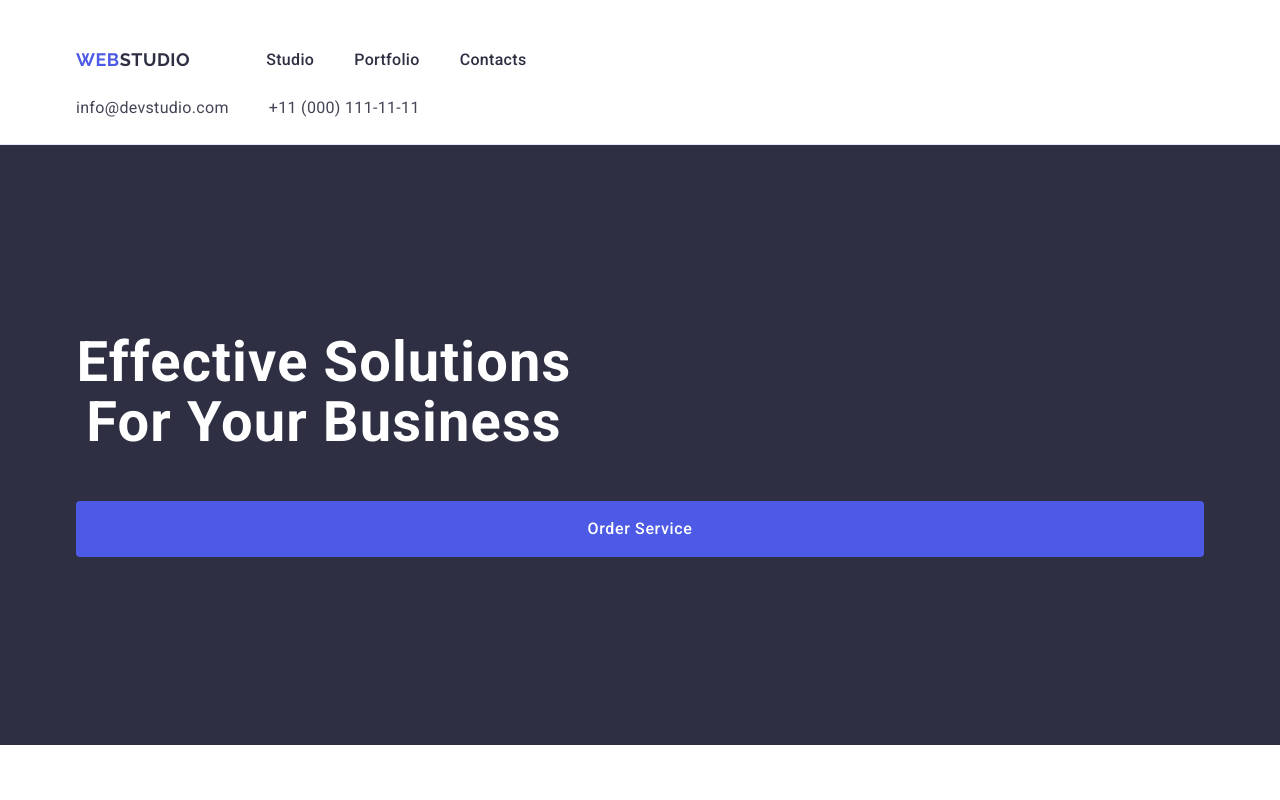
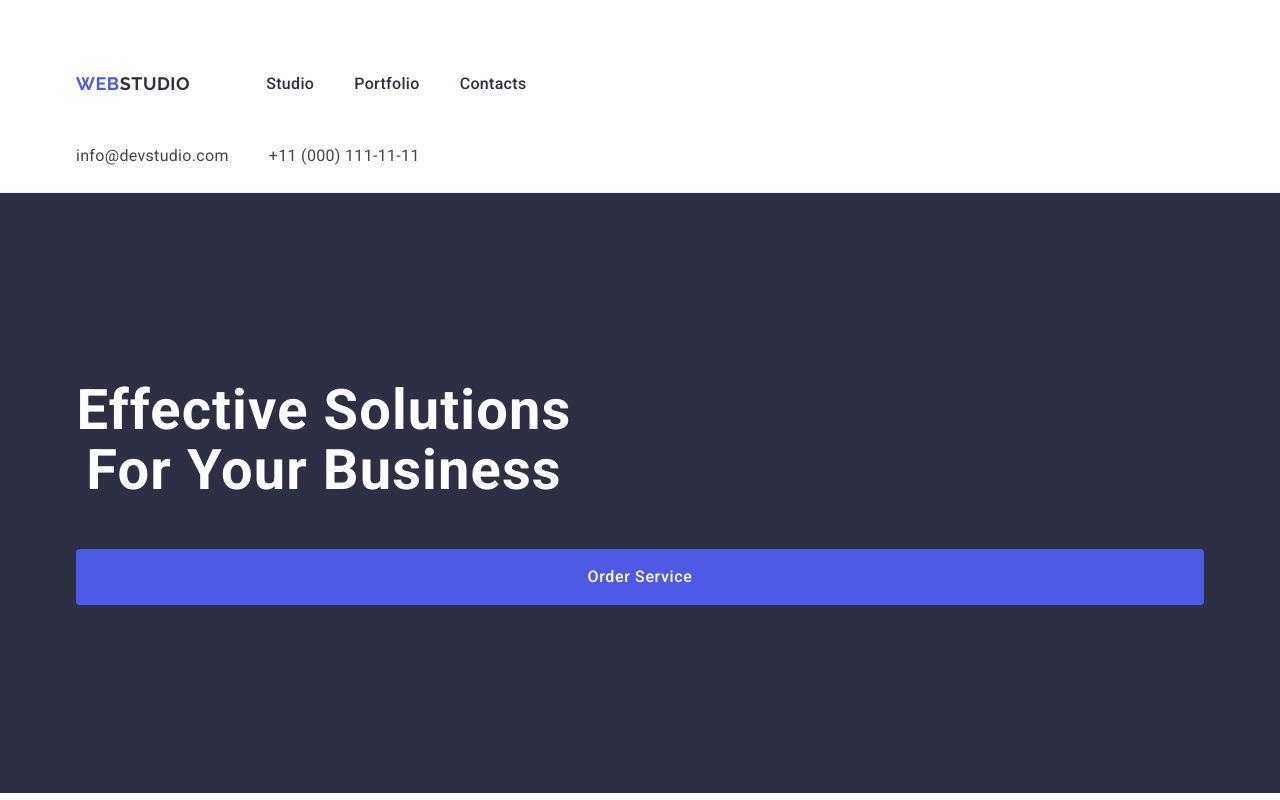
Before and after one commit to lilshudd/goit-markup-hw-03, a plain HTML site: page index.html in a window 1280 px wide. Shown: the top 800 px of the page. Drawn offline with nearby package versions, Linux system fonts and the light colour scheme.

Commit message:
Update styles.css

```diff
--- a/css/styles.css
+++ b/css/styles.css
@@ -129,7 +129,9 @@ COMPONENT STYLES
     gap: 40px;
 }
 
-.header-menu-item {}
+.header-menu-item {
+    padding: 24px 0;
+}
 
 .syniu {
     color: #2e2f42;
```
